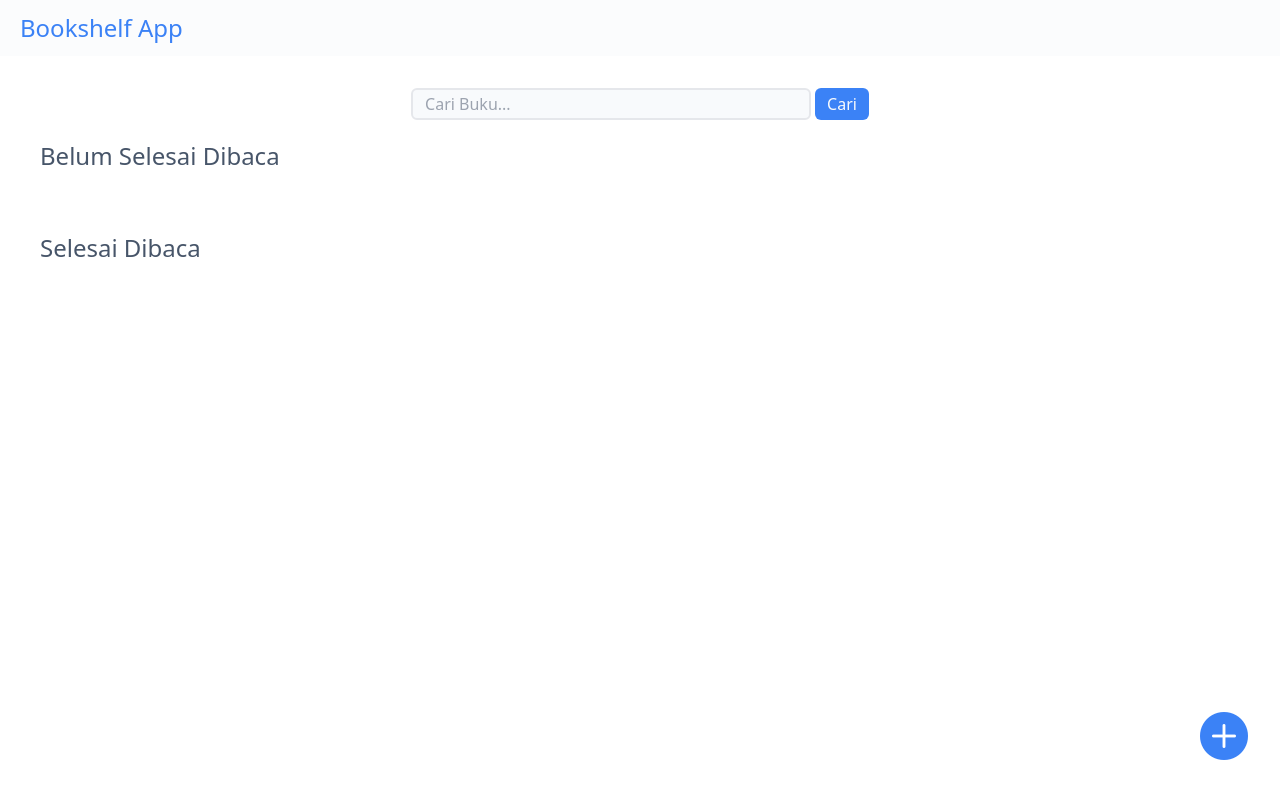
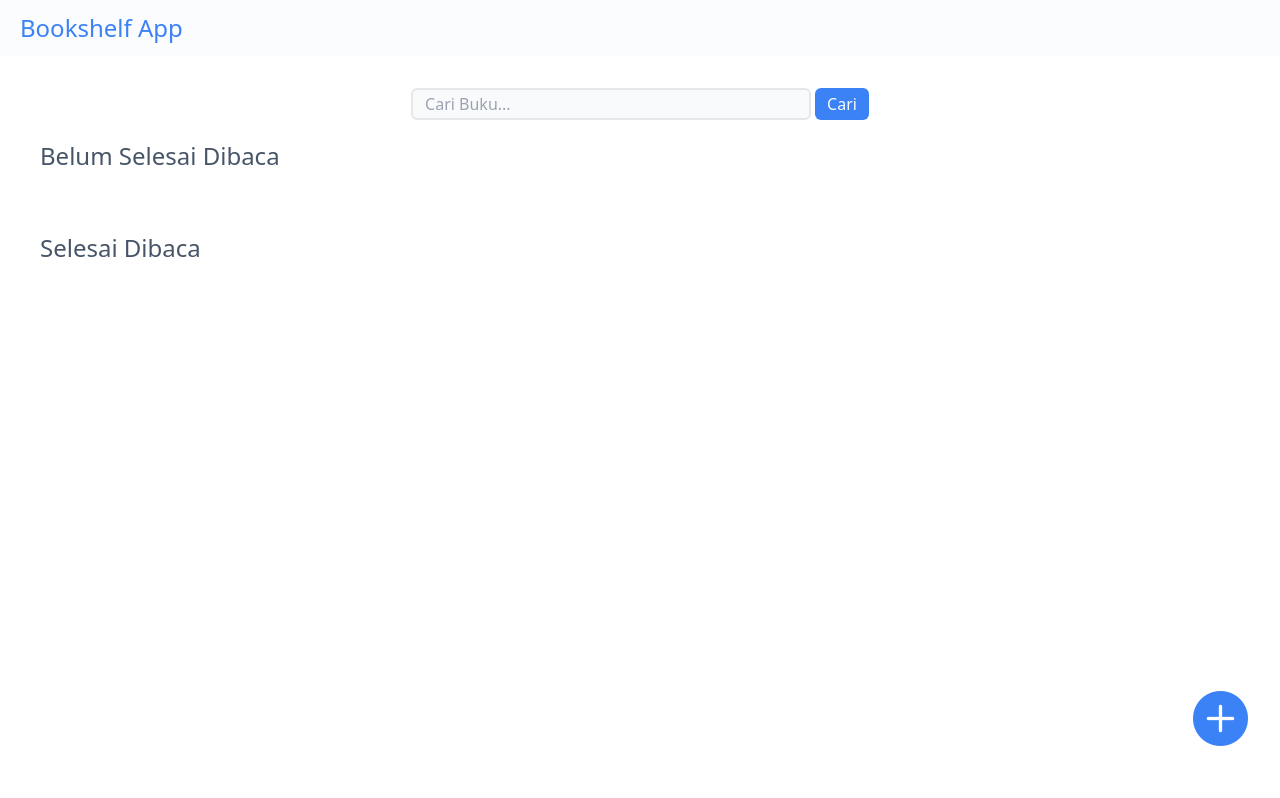
Before and after one commit to Lviathannn/Bookshelf-App, a plain HTML site: page index.html in a window 1280 px wide. Drawn offline with nearby package versions, Linux system fonts and the light colour scheme.

Commit message:
Menambah Size Button

```diff
--- a/index.html
+++ b/index.html
@@ -32,7 +32,7 @@
             </div>
         </section>
         <section>
-            <button class="fixed right-8 bottom-10 text-5xl text-blue-500 hover:text-blue-700" id="tambah-button">
+            <button class="fixed right-8 bottom-10 text-[55px] text-blue-500 hover:text-blue-700" id="tambah-button">
                 <i class="bi bi-plus-circle-fill"></i>
             </button>
         </section>
```
